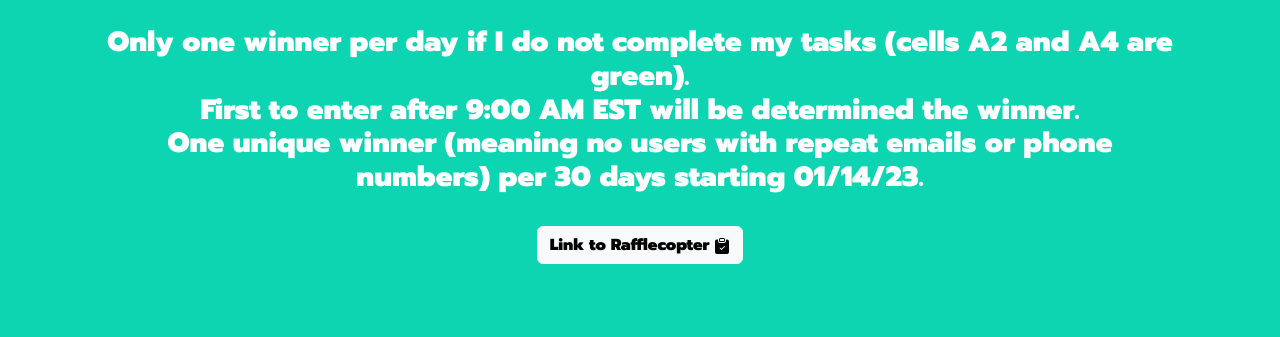
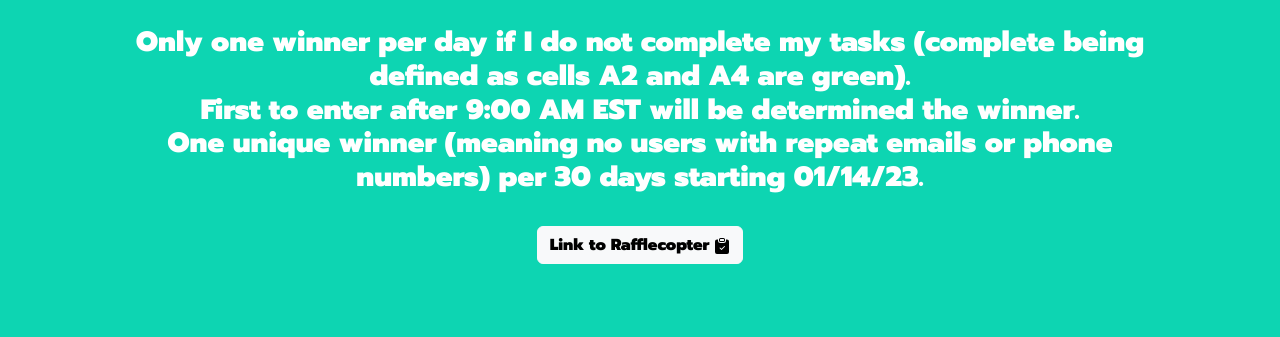
Before and after one commit to lazyyikyakuser/lazyyikyakuser.github.io, a plain HTML site: page index.html in a window 1280 px wide. Shown: the part 459-796 px from the top of the page. Drawn offline with nearby package versions, Linux system fonts and the light colour scheme.

Commit message:
Update terms on index.html

```diff
--- a/index.html
+++ b/index.html
@@ -20,7 +20,9 @@
   			<br> and you're the first of the day to enter their email & phone number,
   			<br> you'll be emailed and texted a payout method of your choice (PayPal, CashApp, Venmo, etc) of $5!</h3>
 		<h1>Terms</h1>
-		<h3>Only one winner per day if I do not complete my tasks (cells A2 and A4 are green). <br>First to enter after 9:00 AM EST will be determined the winner. <br>One unique winner (meaning no users with repeat emails or phone numbers) per 30 days starting 01/14/23.</h3>
+		<h3>Only one winner per day if I do not complete my tasks (complete being defined as cells A2 and A4 are green).
+		<br>First to enter after 9:00 AM EST will be determined the winner.
+		<br>One unique winner (meaning no users with repeat emails or phone numbers) per 30 days starting 01/14/23.</h3>
   			<!-- Rafflecopter button-->
 	  		<a class="btn btn-light" role="button" target="_blank" href="http://www.rafflecopter.com/rafl/display/fe92c4d31/?">Link to Rafflecopter
 	  			<svg xmlns="http://www.w3.org/2000/svg" width="16" height="16" fill="currentColor" class="bi bi-clipboard-check-fill" viewBox="0 0 16 16">
```
